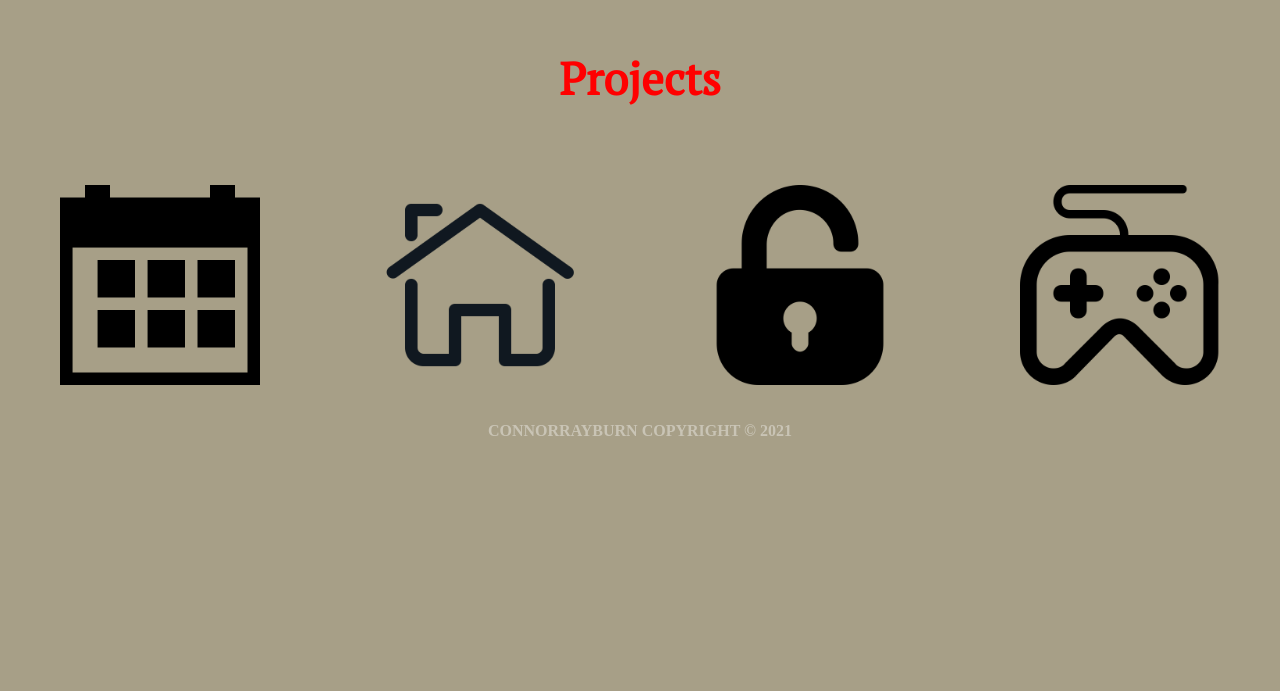
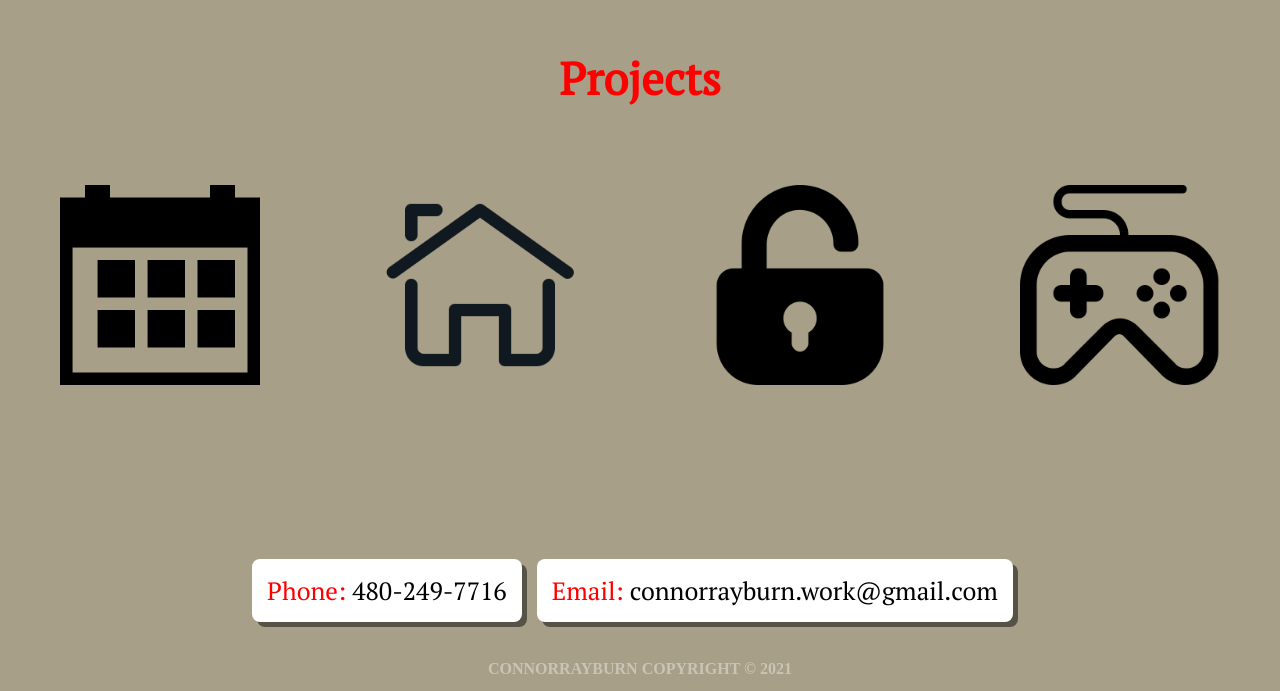
Before and after one commit to crayburn18/developer-portfolio, a plain HTML site: page index.html in a window 1280 px wide. Shown: the part 739-1430 px from the top of the page. Before the commit the page ends 1192 px from the top, so only its background shows below. Drawn offline with nearby package versions, Linux system fonts and the light colour scheme.

Commit message:
added contact info

```diff
--- a/index.html
+++ b/index.html
@@ -14,7 +14,7 @@
     </nav>
 
     <!-- Showcase -->
-    <section class="showcase">
+    <section class="showcase fade-in">
         <div class="title">
             <h2>hello, I'm</h2>
             <h1>CONNOR RAYBURN</h1>
@@ -24,7 +24,7 @@
     </section>
 
     <!-- Icons -->
-    <section class="icons">
+    <section class="icons fade-in">
         <div>
             <a href="#"><i class="fab fa-github fa-2x"></i></a>
             <a href="#"><i class="fab fa-linkedin fa-2x"></i></a>
@@ -43,6 +43,17 @@
         </div>
     </section>
 
+    <!-- Contact -->
+
+    <section class="contact">
+        <div>
+            <span> Phone:</span> 480-249-7716
+        </div>
+        <div>
+            <span>Email:</span> connorrayburn.work@gmail.com
+        </div>
+    </section>
+
     <!-- Footer -->
     <footer>
         <h2>CONNORRAYBURN COPYRIGHT © 2021</h2>
--- a/style.css
+++ b/style.css
@@ -4,6 +4,19 @@ body {
     margin: 0;
     padding: 0;
     background-color: rgb(167, 159, 135);
+}
+
+@keyframes fadeIn {
+    from {
+        opacity: 0;
+    }
+    to {
+        opacity: 1;
+    }
+}
+
+.fade-in {
+    animation: fadeIn 4s;
 }
 
 /* Showcase */
@@ -78,6 +91,7 @@ body {
     font-size: 45px;
     /* border-bottom: rgb(216, 175, 175) solid 1px; */
     padding-bottom: 20px;
+    animation: ;
 }
 
 .projects div {
@@ -95,7 +109,29 @@ body {
 }
 
 .projects a:hover {
-    transform: scale(1.05);
+    transform: scale(1.07);
+}
+
+/* Contact */
+
+.contact {
+    display: flex;
+    justify-content: center;
+    flex-wrap: wrap;
+}
+
+.contact div {
+    font-size: 25px;
+    padding: 15px;
+    background-color: white;
+    border-radius: 8px;
+    box-shadow: 5px 5px rgba(0, 0, 0, 0.486);
+    font-family: 'PT Serif';
+    margin: 150px 15px 25px 0px;
+}
+
+.contact span {
+    color: red;
 }
 
 /* Footer */
```
